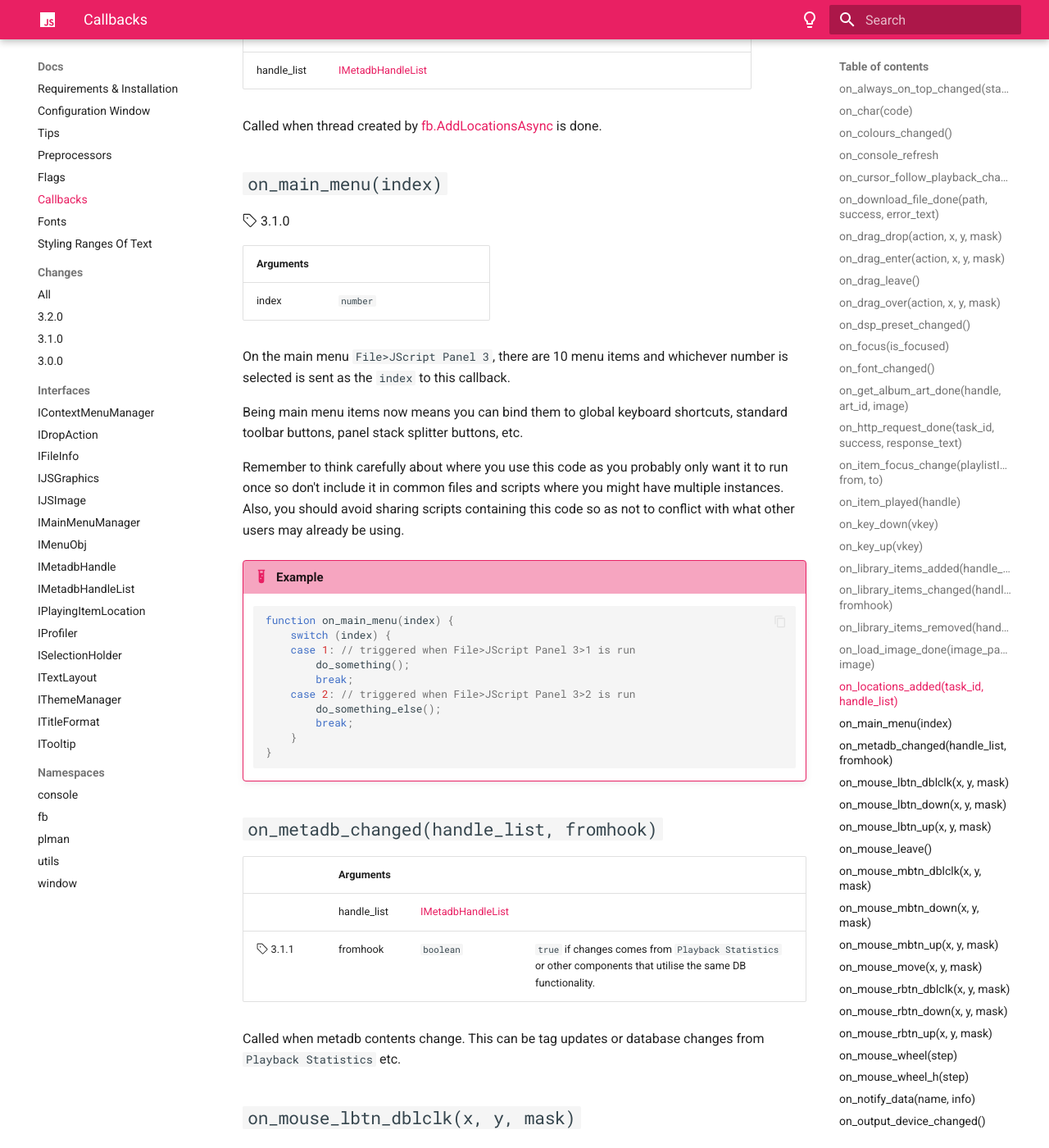
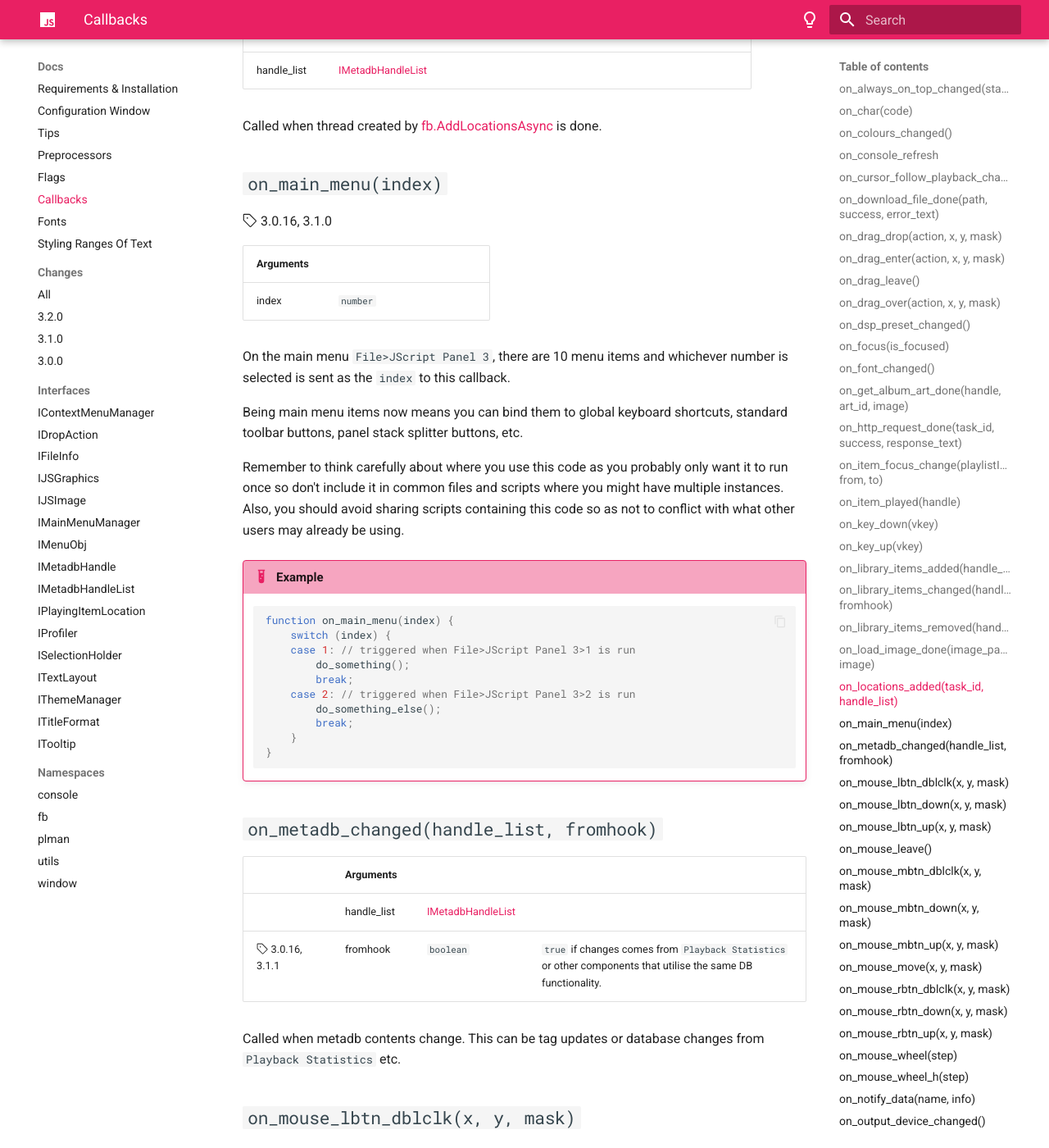
Before and after one commit to jscript-panel/jscript-panel.github.io, an MkDocs documentation site: the page built from docs/docs/callbacks.md, in a window 1280 px wide and 1400 px high, scrolled down 6195 px. Shown: the whole window at 82% size. Built offline with MkDocs 1.6.1 and Material for MkDocs 9.7.7, drawn with Linux system fonts in a browser that asks for light colours.

Commit message:
Update changes / callbacks

```diff
--- a/docs/docs/callbacks.md
+++ b/docs/docs/callbacks.md
@@ -163,7 +163,7 @@ Called when thread created by [utils.LoadImageAsync](../namespaces/utils/#utilsl
 Called when thread created by [fb.AddLocationsAsync](../namespaces/fb/#fbaddlocationsasyncwindow_id-paths) is done.
 
 ## `on_main_menu(index)`
-:octicons-tag-24: 3.1.0
+:octicons-tag-24: 3.0.16, 3.1.0
 
 |Arguments|||
 |---|---|---|
@@ -200,7 +200,7 @@ what other users may already be using.
 ||Arguments|||
 |---|---|---|---|
 ||handle_list|[IMetadbHandleList](../interfaces/IMetadbHandleList/)|
-|:octicons-tag-24: 3.1.1|fromhook|`boolean`|`true` if changes comes from `Playback Statistics` or other components that utilise the same DB functionality.
+|:octicons-tag-24: 3.0.16, 3.1.1|fromhook|`boolean`|`true` if changes comes from `Playback Statistics` or other components that utilise the same DB functionality.
 
 Called when metadb contents change. This can be tag updates or database changes from `Playback Statistics` etc.
 
```
Also changed, not shown: docs/docs/changes/3-0-0.md (+1 -1 lines), docs/docs/index.md (+3 -0 lines).
